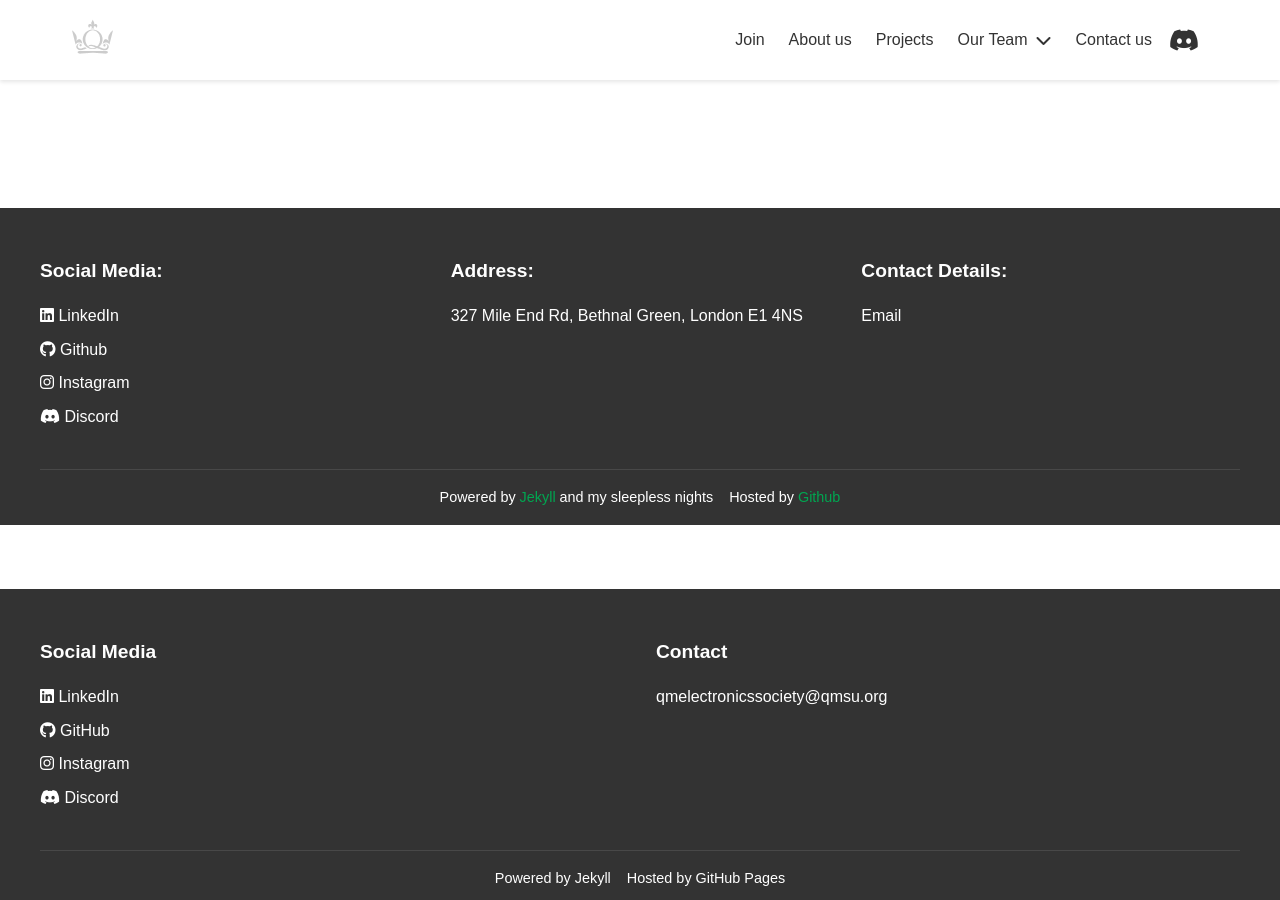
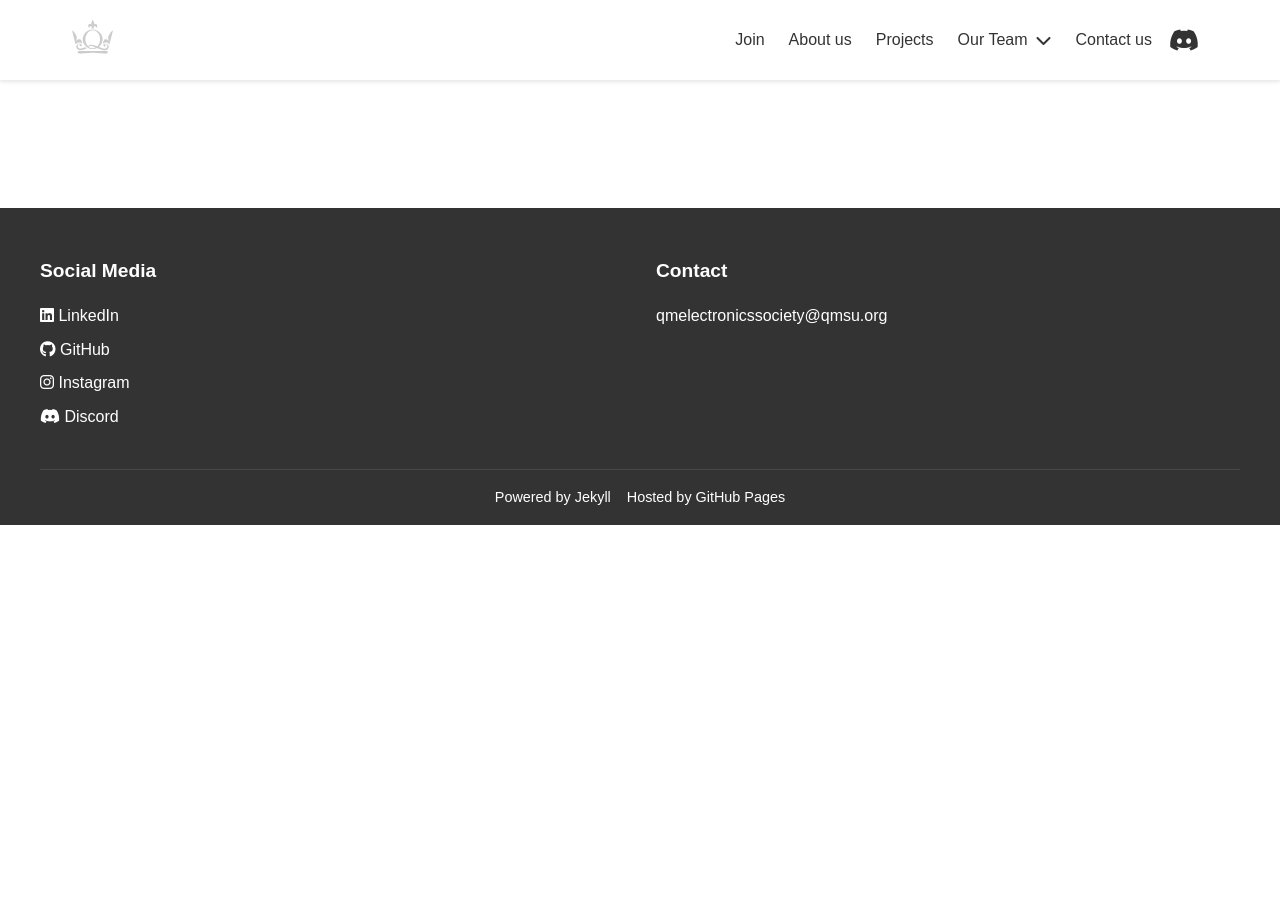
Before and after one commit to Queen-Mary-Electronics-Society/Queen-Mary-Electronics-Society.github.io, a Jekyll site: the page built from docs/index.html, in a window 1280 px wide and 900 px high, scrolled down 3815 px. Built offline with Jekyll 4.4.1, drawn with Linux system fonts in a browser that asks for light colours; after the commit the page ends 4340 px from its top, so only the background shows below that.

Commit message:
fixed duplicated footer on main page

```diff
--- a/docs/index.html
+++ b/docs/index.html
@@ -144,30 +144,6 @@ title: "Home"
         </section>
     </main>
 
-    <footer>
-        <div class="footer-content">
-            <div class="footer-section">
-                <h4>Social Media:</h4>
-                <ul>
-                    <li><a href="#" id="linkedin-link"><i class="fab fa-linkedin"></i> LinkedIn</a></li>
-                    <li><a href="#" id="github-link"><i class="fab fa-github"></i> Github</a></li>
-                    <li><a href="#" id="instagram-link"><i class="fab fa-instagram"></i> Instagram</a></li>
-                    <li><a href="#" id="discord-link"><i class="fab fa-discord"></i> Discord</a></li>
-                </ul>
-            </div>
-            <div class="footer-section">
-                <h4>Address:</h4>
-                <p>327 Mile End Rd, Bethnal Green, London E1 4NS</p>
-            </div>
-            <div class="footer-section">
-                <h4>Contact Details:</h4>
-                <p><a href="#" id="email-link">Email</a></p>
-            </div>
-        </div>
-        <div class="footer-bottom">
-            <p>Powered by <a href="#">Jekyll</a> and my sleepless nights &nbsp;&nbsp; Hosted by <a href="#">Github</a></p>
-        </div>
-    </footer>
     <!-- Load config first -->
     <script src="./config.js"></script>
 
```
Also changed, not shown: 1 other file.
